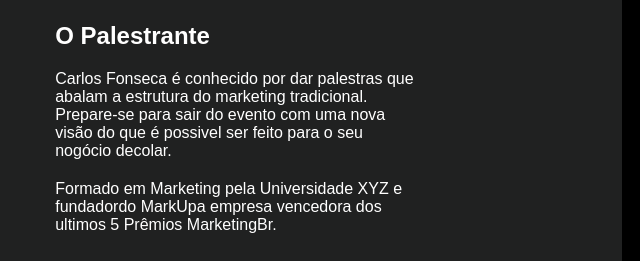
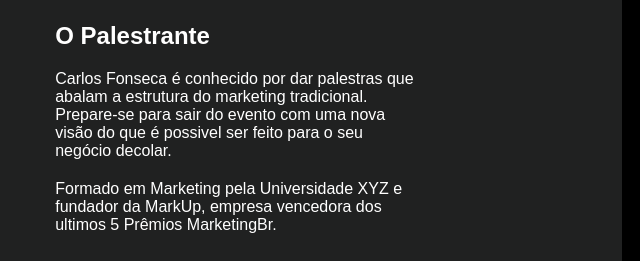
Before and after one commit to ArtMiranda/capture_page, a plain HTML site: page index.html in a window 1280 px wide. Shown: the part 539-800 px from the top of the page, 518-1158 px from the left. Drawn offline with Linux system fonts and the light colour scheme.

Commit message:
more grammar correction

```diff
--- a/index.html
+++ b/index.html
@@ -99,11 +99,11 @@
             <div class="description">
                 <h3>O Palestrante</h3>
                 <p>Carlos Fonseca é conhecido por dar palestras que abalam a estrutura do marketing tradicional.
-                    Prepare-se para sair do evento com uma nova visão do que é possivel ser feito para o seu nogócio
+                    Prepare-se para sair do evento com uma nova visão do que é possivel ser feito para o seu negócio
                     decolar.</p>
 
                 <p>
-                    Formado em Marketing pela Universidade XYZ e fundadordo MarkUpa empresa vencedora dos ultimos 5
+                    Formado em Marketing pela Universidade XYZ e fundador da MarkUp, empresa vencedora dos ultimos 5
                     Prêmios MarketingBr. </p>
             </div>
         </footer>
```
